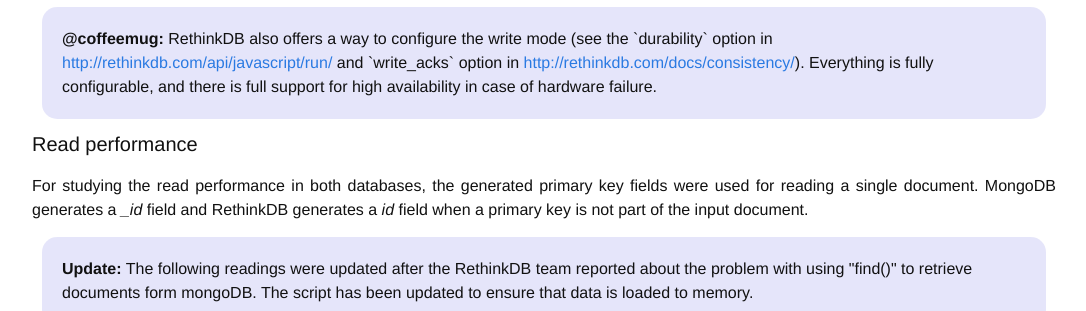
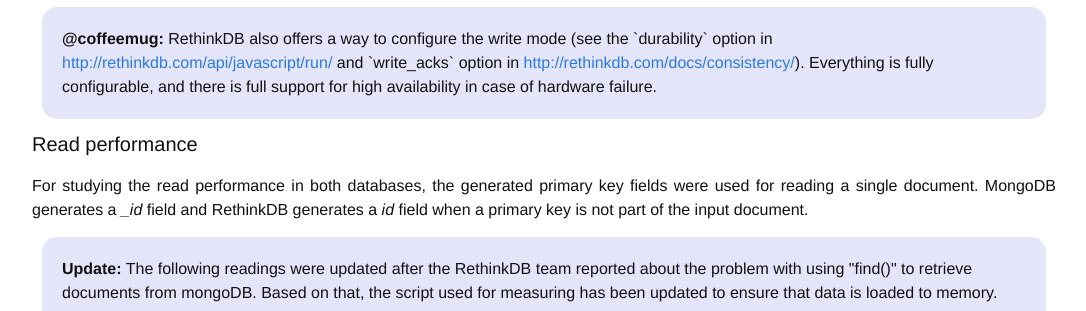
Before and after one commit to narendran/narendran.github.io, a Jekyll site: the page built from _posts/2015-6-4-mongo-vs-rethink.markdown, in a window 1280 px wide and 900 px high, scrolled down 2321 px, cut to the strip 0-311 px from the top of the window. Shown: the whole strip, without its empty margins (96-1182 px from the left). Built offline with Jekyll 4.4.1, drawn with Linux system fonts in a browser that asks for light colours; comment, search, counter and statistics services are not loaded.

Commit message:
Spelling correction

```diff
--- a/_posts/2015-6-4-mongo-vs-rethink.markdown
+++ b/_posts/2015-6-4-mongo-vs-rethink.markdown
@@ -57,7 +57,7 @@
 For studying the read performance in both databases, the generated primary key fields were used for reading a single document. MongoDB generates a __id_ field and RethinkDB generates a _id_ field when a primary key is not part of the input document.
 
 <div style="background-color:rgba(0, 0, 200, 0.1); vertical-align: middle; padding:20px; margin: 10px; border-radius: 15px;">
-<b>Update:</b> The following readings were updated after the RethinkDB team reported about the problem with using "find()" to retrieve documents form mongoDB. The script has been updated to ensure that data is loaded to memory.
+<b>Update:</b> The following readings were updated after the RethinkDB team reported about the problem with using "find()" to retrieve documents from mongoDB. Based on that, the script used for measuring has been updated to ensure that data is loaded to memory.
 </div>
 
 MongoDB reads (cached) (Avg. : 270.77 us)	| 	MongoDB reads (not cached) (Avg. : 452.54 us)
```
